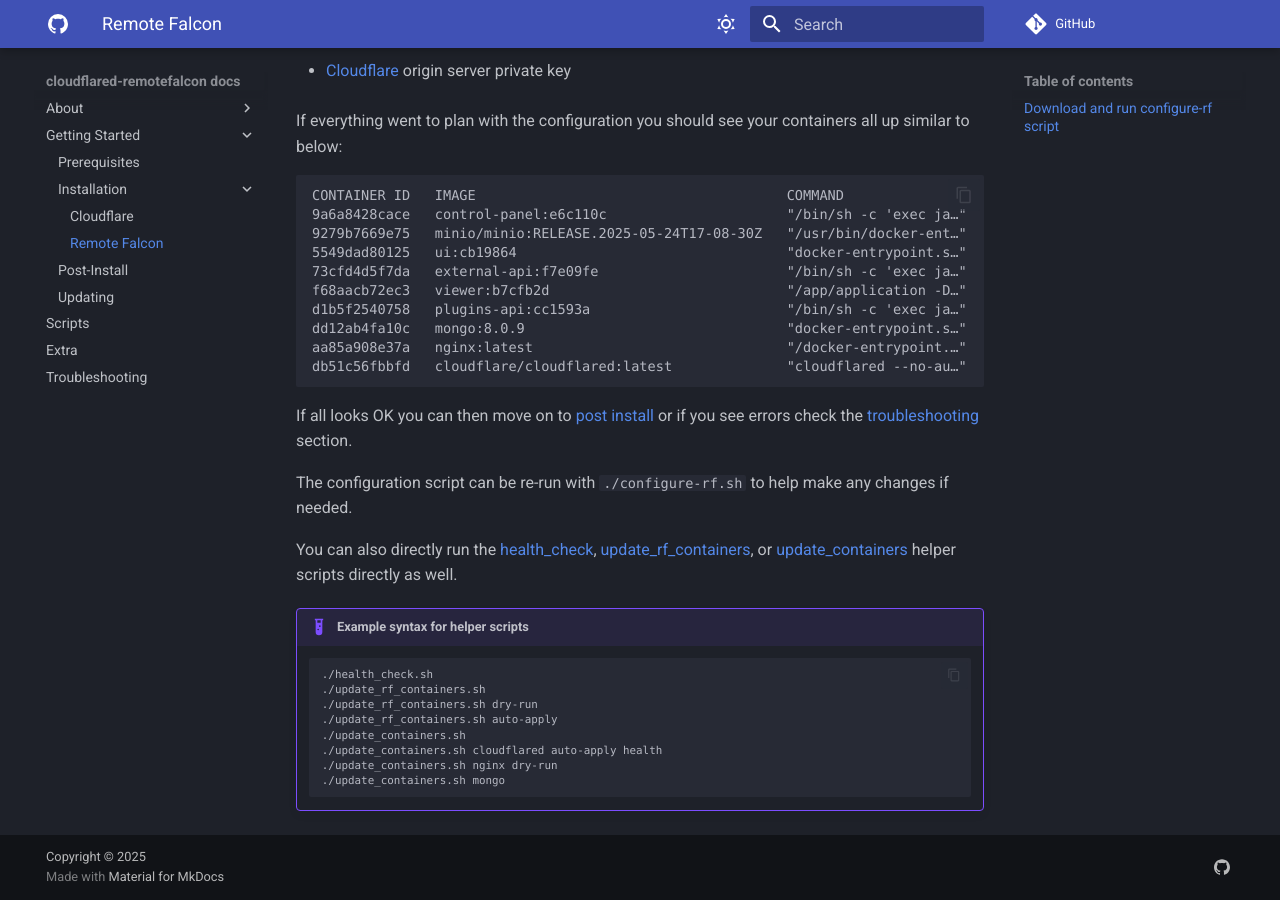
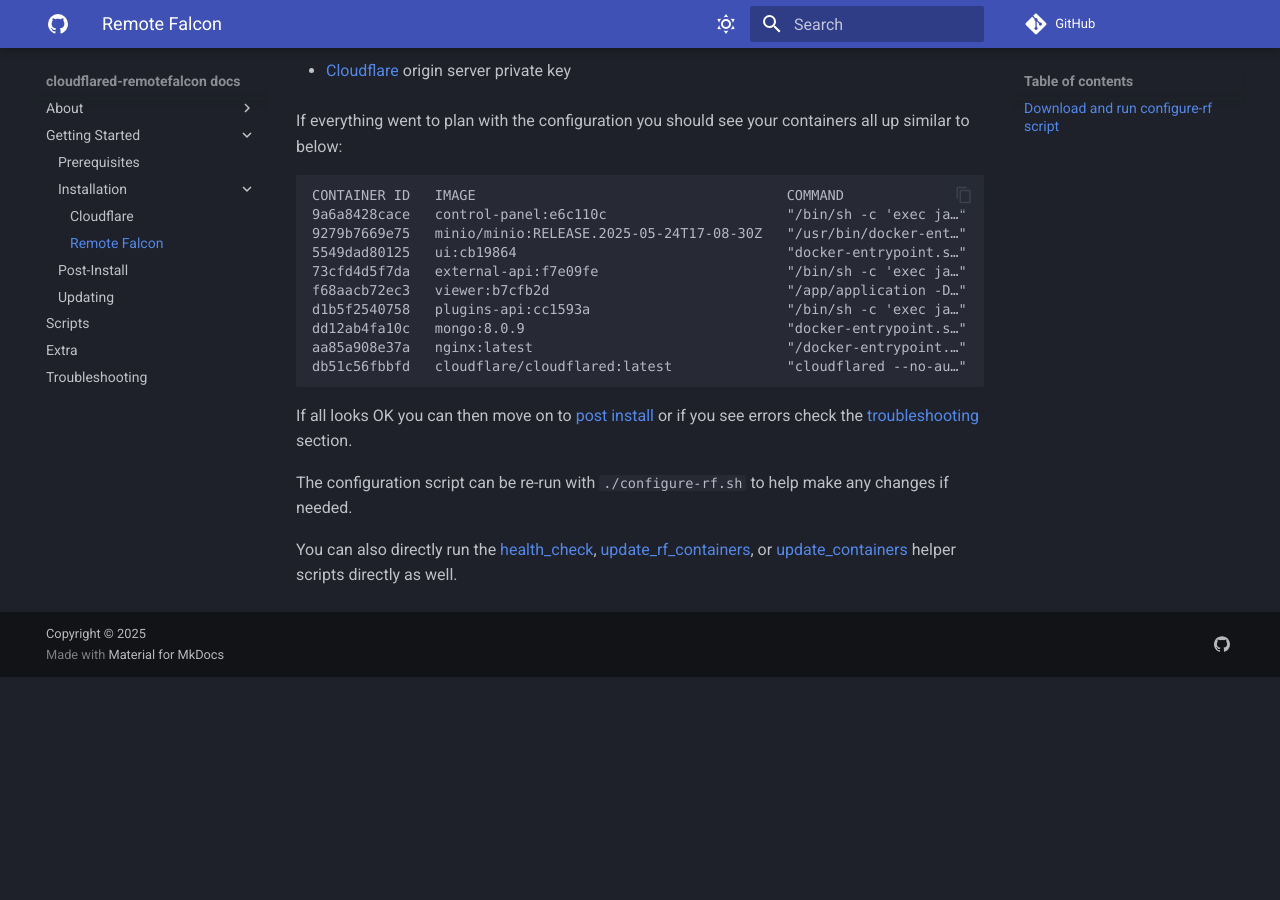
Before and after one commit to Ne0n09/cloudflared-remotefalcon, an MkDocs documentation site: the page built from docs/main/install/remotefalcon.md, in a window 1280 px wide and 900 px high, scrolled down 804 px. Built offline with MkDocs 1.6.1 and Material for MkDocs 9.7.7, drawn with Linux system fonts in a browser that asks for light colours; some web fonts are replaced; comment, search, counter and statistics services are not loaded; after the commit the page ends 1481 px from its top, so only the background shows below that.

Commit message:
Various updates and fixes.

````diff
--- a/docs/main/install/remotefalcon.md
+++ b/docs/main/install/remotefalcon.md
@@ -44,16 +44,3 @@
 The configuration script can be re-run with `#!sh ./configure-rf.sh` to help make any changes if needed.
 
 You can also directly run the [health_check](../../scripts/index.md#__tabbed_1_4), [update_rf_containers](../../scripts/index.md#__tabbed_1_2), or [update_containers](../../scripts/index.md#__tabbed_1_3) helper scripts directly as well.
-
-!!! example "Example syntax for helper scripts"
-
-      ```
-      ./health_check.sh
-      ./update_rf_containers.sh
-      ./update_rf_containers.sh dry-run
-      ./update_rf_containers.sh auto-apply
-      ./update_containers.sh
-      ./update_containers.sh cloudflared auto-apply health
-      ./update_containers.sh nginx dry-run
-      ./update_containers.sh mongo
-      ```
````
Also changed, not shown: docs/release-notes.md (+8 -0 lines), 4 other files.
